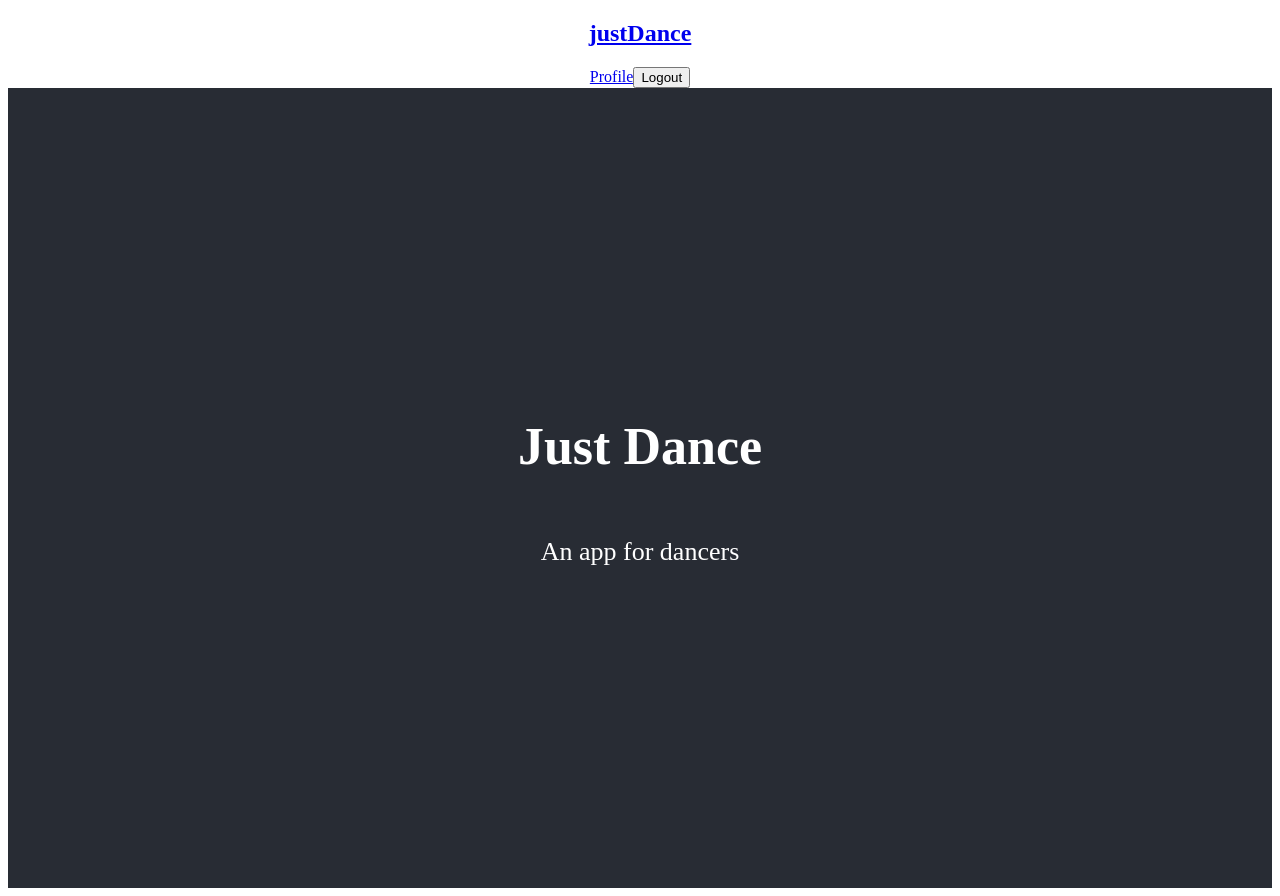
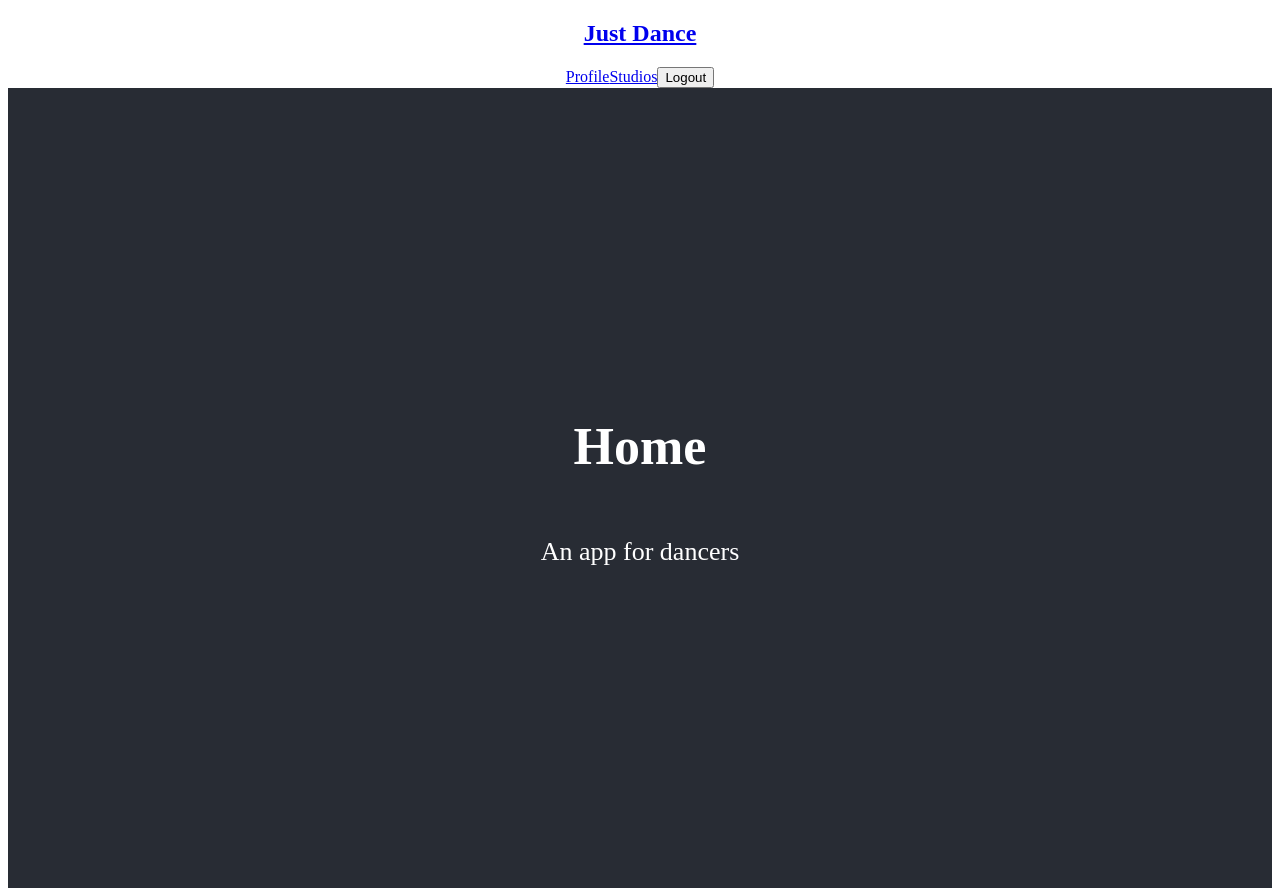
Before and after one commit to janeskywalker/justdance-front-end, a React (Create React App) app: page / in a window 1280 px wide. Built offline with nearby package versions, Linux system fonts and the light colour scheme.

Commit message:
setting up profile and studio route

```diff
--- a/src/App.js
+++ b/src/App.js
@@ -4,6 +4,10 @@ import { connect } from 'react-redux'
 import NavBar from './components/NavBar';
 import { Switch, Route, withRouter } from 'react-router-dom'
 import ProfileContainer from './components/Profile/ProfileContainer';
+import StudioContainer from './components/Studio/StudioContainer';
+import Router from './config/routes';
+import Home from './Home'
+
 
 
 function App({ user }) {
@@ -12,18 +16,7 @@ function App({ user }) {
 
       <NavBar />
 
-      <header className="App-header">
-        <h1>Just Dance</h1>
-        <p>An app for dancers</p>
-        {/* <h2>Hello {user.name}</h2> */}
-      </header>
-
-      <Switch>
-            {/* creating routes */}
-            <Route exact path="/profile" component={ProfileContainer} />
-      </Switch>
-
-
+      <Router />
 
     </div>
   );
--- /dev/null
+++ b/src/Home.js
@@ -0,0 +1,21 @@
+import React from 'react';
+import { connect } from 'react-redux'
+
+
+const Home = () => {
+
+  return (
+    <header className="App-header">
+        <h1>Home</h1>
+        <p>An app for dancers</p>
+    </header>
+  );
+}
+
+// function mapStateToProps(state) {
+//   console.log('state: ', state)
+//   return { state: state}
+// }
+
+// export default connect(mapStateToProps)(ProfileContainer);
+export default Home
--- a/src/components/NavBar.js
+++ b/src/components/NavBar.js
@@ -10,11 +10,15 @@ const NavBar = ({user}) => {
         return (
             <nav>
                 <Link to="/" className="brand-link">
-                    <h1 className="brand-header">justDance</h1>
+                    <h1 className="brand-header">Just Dance</h1>
                 </Link>
 
-                <Link className="nav-btn" to="/profile">
+                <Link to="/profile" className="nav-btn" >
                     Profile
+                </Link>
+
+                <Link to="/studios" className="nav-btn" >
+                    Studios
                 </Link>
 
                 <button
--- /dev/null
+++ b/src/components/Studio/StudioContainer.js
@@ -0,0 +1,24 @@
+import React from 'react';
+import { connect } from 'react-redux'
+
+
+const StudioContainer = () => {
+  return (
+    <div className="App">
+      <h2>I am StudioContainer</h2>
+    </div>
+  );
+}
+
+
+
+
+
+
+// function mapStateToProps(state) {
+//   console.log('state: ', state)
+//   return { state: state}
+// }
+
+// export default connect(mapStateToProps)(ProfileContainer);
+export default StudioContainer
--- /dev/null
+++ b/src/config/routes.js
@@ -0,0 +1,24 @@
+import React from 'react';
+import { Switch, Route, withRouter } from 'react-router-dom'
+import Home from '../Home'
+import ProfileContainer from '../components/Profile/ProfileContainer';
+import StudioContainer from '../components/Studio/StudioContainer';
+
+// destructuring
+const Router = () => {
+
+  return (
+      <Switch>
+
+        {/* creating routes */}
+        <Route exact path="/" component={Home} />
+        <Route exact path="/profile" component={ProfileContainer} />
+        <Route exact path="/studios" component={StudioContainer} />
+
+
+      </Switch>
+  )
+}
+
+
+export default withRouter(Router)
```
